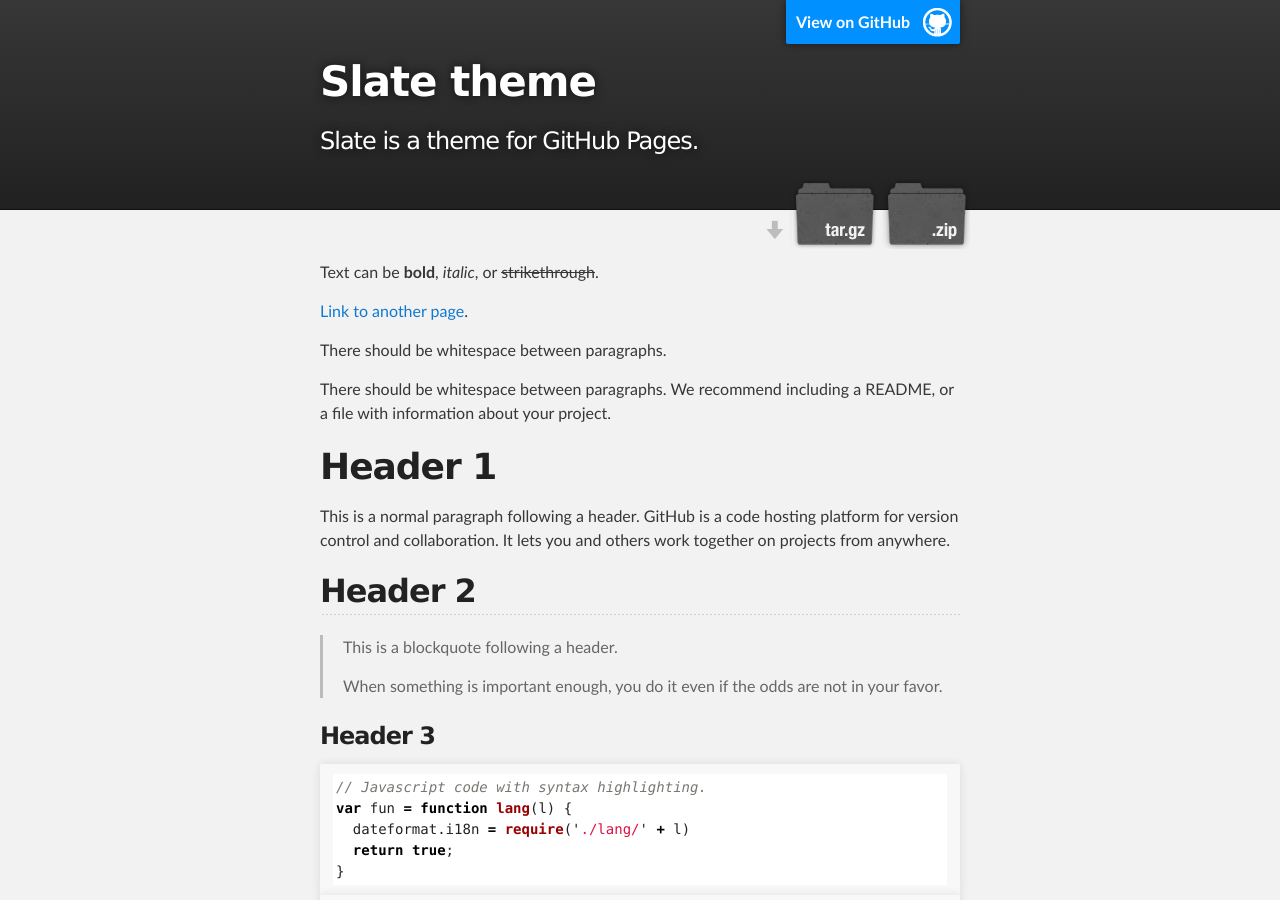
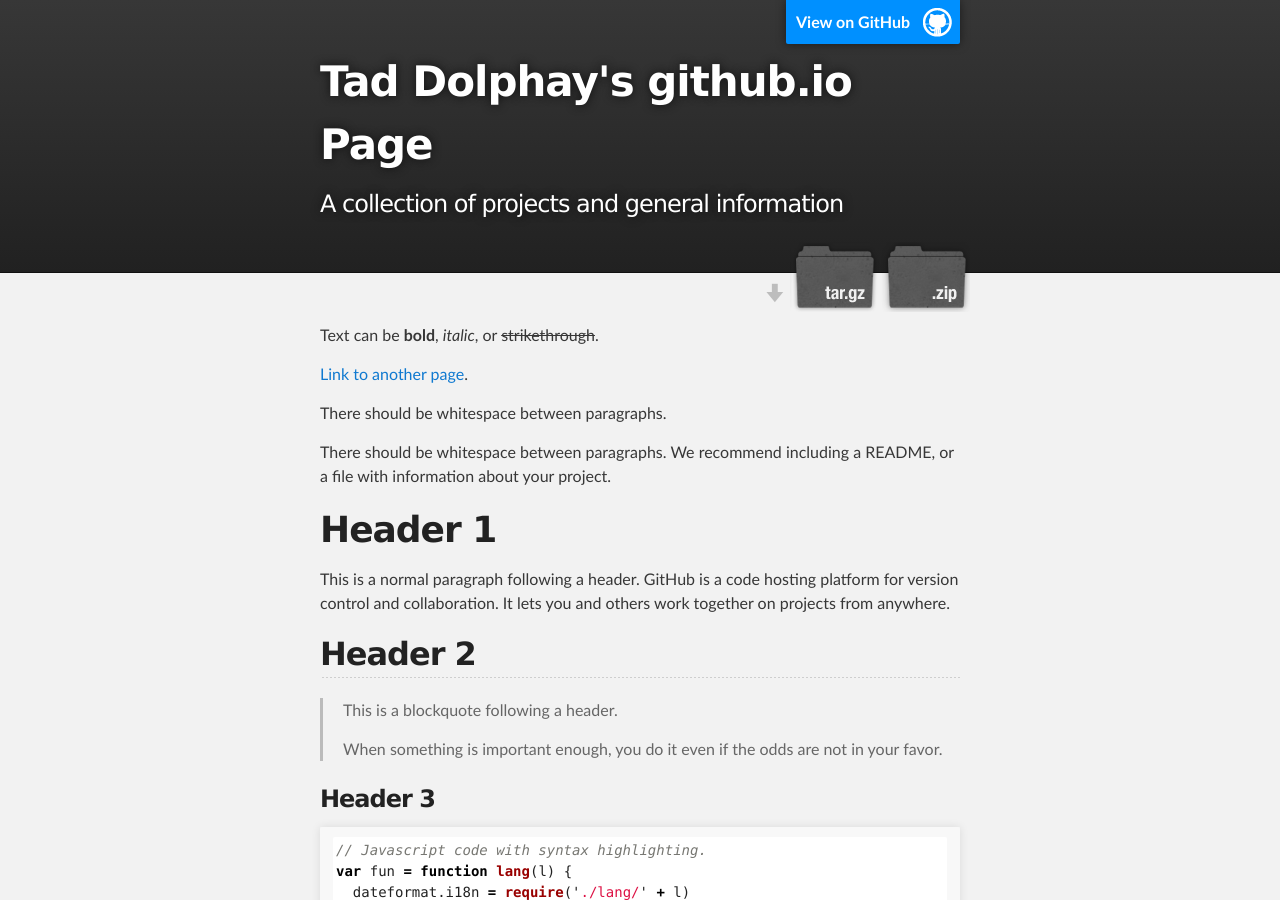
Before and after one commit to tdolphay/tdolphay.github.io, a Jekyll site: the page built from index.md, in a window 1280 px wide and 900 px high. Built offline with Jekyll 4.4.1, drawn with Linux system fonts in a browser that asks for light colours.

Commit message:
Update config

```diff
--- a/_config.yml
+++ b/_config.yml
@@ -1,5 +1,7 @@
-title: Slate theme
-description: Slate is a theme for GitHub Pages.
+title: Tad Dolphay's github.io Page
+description: A collection of projects and general information
 show_downloads: true
+
 google_analytics:
+
 theme: jekyll-theme-slate
```
